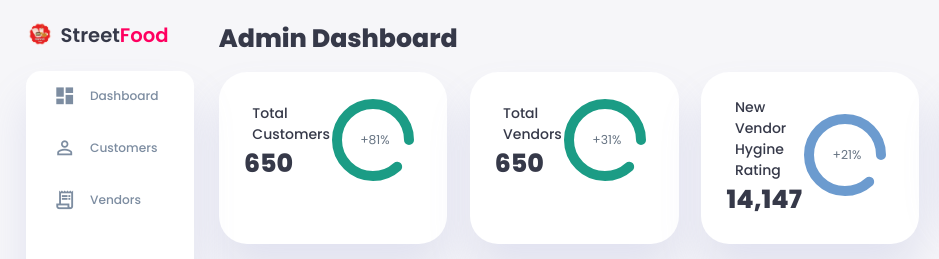
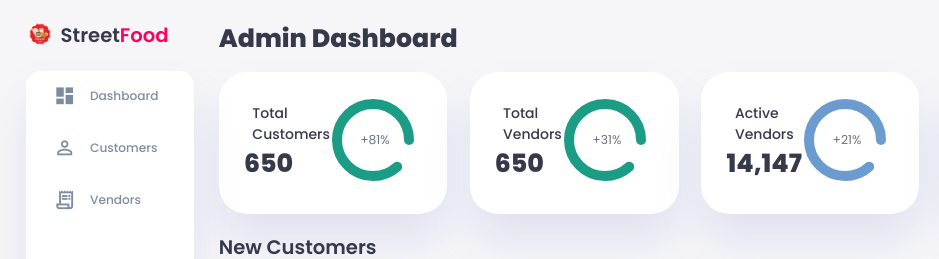
Before and after one commit to SakifShahrear/Street-Food, a website: page public/html/Admin/AD_Dashboard.html in a window 1280 px wide. Shown: the top 259 px of the page, 0-939 px from the left. Drawn offline with Linux system fonts and the light colour scheme; files whose address does not match are found by name.

Commit message:
Update AD_Dashboard.html

```diff
--- a/public/html/Admin/AD_Dashboard.html
+++ b/public/html/Admin/AD_Dashboard.html
@@ -99,7 +99,7 @@
                 <div class="searches">
                     <div class="status">
                         <div class="info">
-                            <h3>New Vendor Hygine Rating</h3>
+                            <h3>Active Vendors</h3>
                             <h1>14,147</h1>
                         </div>
                         <div class="progresss">
```
